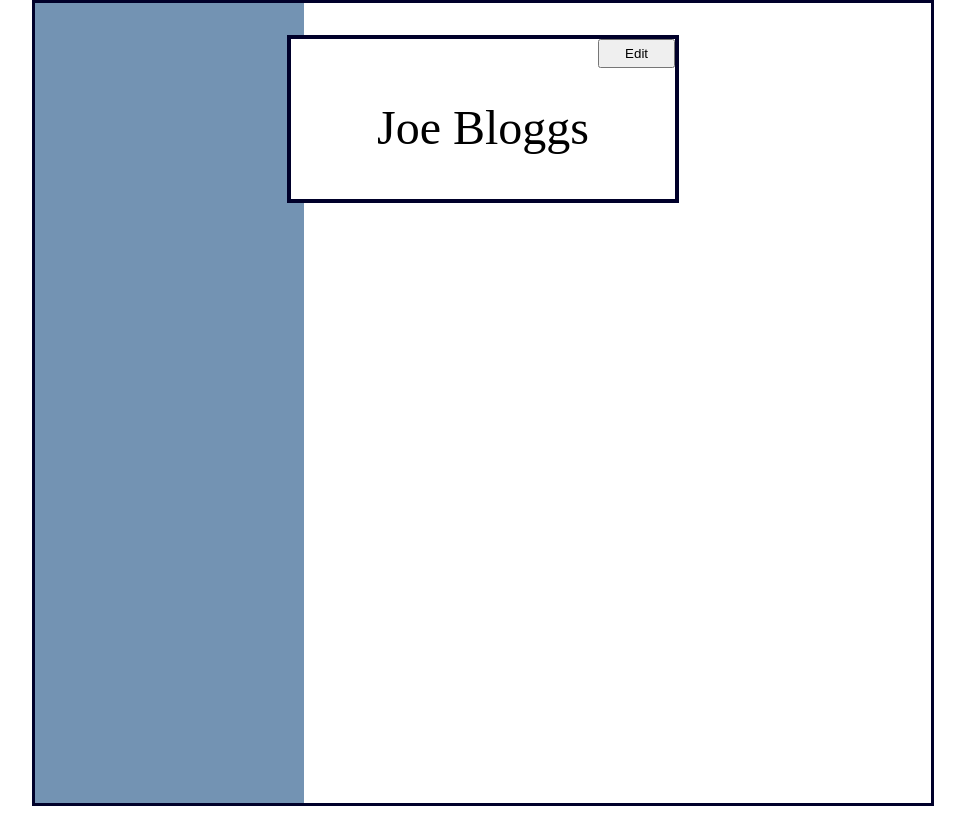
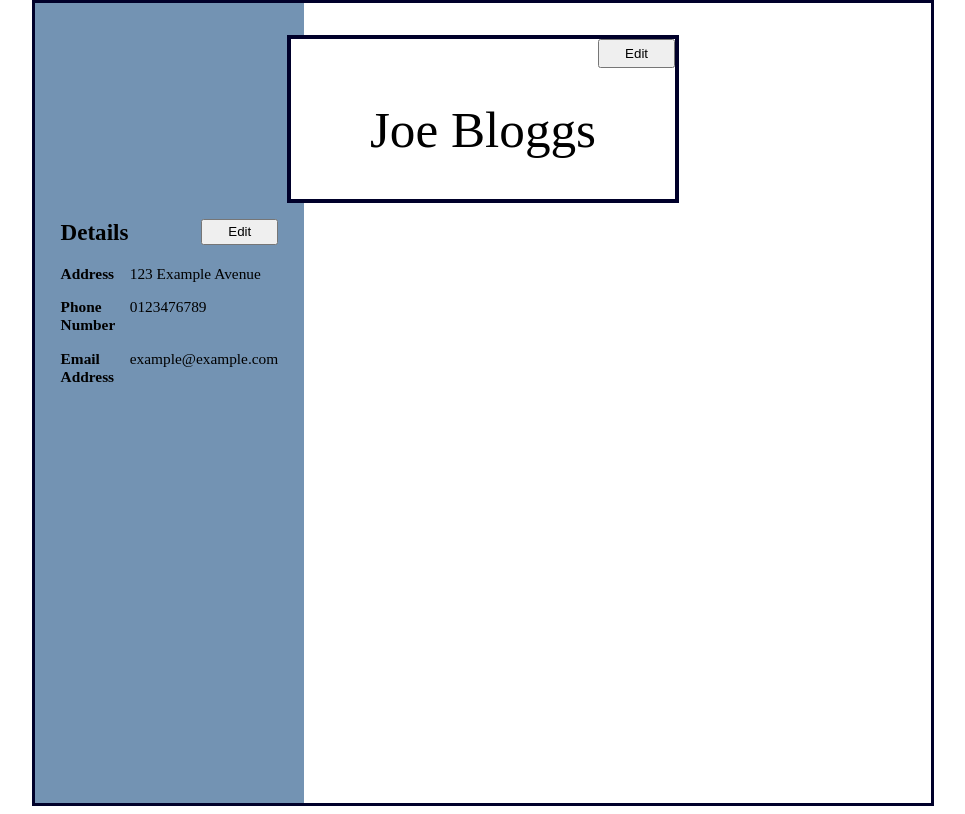
Before and after one commit to dwright1989/cv-app, a React (Create React App) app: page / in a window 1280 px wide. Shown: the whole page, without its empty margins (157-1122 px from the left). Built offline with nearby package versions, Linux system fonts and the light colour scheme.

Commit message:
Details section added

```diff
--- /dev/null
+++ b/src/Components/Details.js
@@ -0,0 +1,77 @@
+
+import React from "react";
+
+
+export default function Details() {
+    const [details, setDetails] = React.useState({
+       address: "123 Example Avenue",
+       phone: "0123476789",
+       email: "example@example.com",
+       previewDisplay: true
+    })
+
+    function handleChange(event){
+        const{name, value} = event.target;
+        setDetails(prevDetails => ({
+            ...prevDetails,
+            [name]: value
+        }))
+    }
+
+    function handleSubmit(event) {
+        event.preventDefault();
+        setDetails(prevDetails => ({
+            ...prevDetails,
+            previewDisplay: true
+        }))
+    }
+
+    function handleEdit(){
+        setDetails(prevDetails => ({
+            ...prevDetails,
+            previewDisplay: false
+        }))
+    }
+
+
+        return (
+
+            <div id="details">
+                {!details.previewDisplay && <form id="detailsForm" className ="form" onSubmit={handleSubmit}>
+                   Address: <input id="editAddressField"
+                        type="text"
+                        name="address"
+                        onChange={handleChange}
+                        value={details.address}
+                    />
+                    Phone Number: <input id="editPhoneField"
+                        type="text"
+                        name="phone"
+                        onChange={handleChange}
+                        value={details.phone}
+                    />
+                     Email Address: <input id="editEmailField"
+                        type="text"
+                        name="email"
+                        onChange={handleChange}
+                        value={details.email}
+                    />
+                    <button className="form-submit updateButton">Update</button>
+                </form>}
+                {details.previewDisplay &&
+                        <div id="detailsDiv">
+                                <h2 id="detailsHeading">Details</h2>
+                                <button  className="editButton" id="editDetailsButton" onClick={handleEdit}>Edit</button>
+                                <p className="bold" id="addressHeading">Address</p>
+                                <p id="address">{details.address}</p>
+                                <p className="bold" id="phoneHeading">Phone Number</p>
+                                <p id="phone">{details.phone}</p>
+                                <p className="bold" id="emailHeading">Email Address</p>
+                                <p id="email">{details.email}</p>
+
+                        </div>}
+            </div>
+        );
+
+
+}
--- a/src/Components/Header.js
+++ b/src/Components/Header.js
@@ -36,7 +36,7 @@ export default function Header() {
         return (
 
             <div id="header">
-                {!fullName.previewDisplay && <form className="form" onSubmit={handleSubmit}>
+                {!fullName.previewDisplay && <form id="nameForm" className ="form" onSubmit={handleSubmit}>
                    First name: <input
                         type="text"
                         placeholder="First Name"
@@ -51,11 +51,11 @@ export default function Header() {
                         onChange={handleChange}
                         value={fullName.lastName}
                     />
-                    <button className="form-submit" id="updateButton">Update</button>
+                    <button className="form-submit updateButton">Update</button>
                 </form>}
                 {fullName.previewDisplay &&
                         <div id="fullNameDiv">
-                                <button  id="editButton" onClick={handleEdit}>Edit</button>
+                                <button  className="editButton" onClick={handleEdit}>Edit</button>
                                 <Name fullName={fullName} />
                         </div>}
             </div>
--- a/src/Components/LeftPanel.js
+++ b/src/Components/LeftPanel.js
@@ -1,9 +1,12 @@
 import React from "react";
+import Details from "./Details";
+import Skills from "./Skills";
 
 
 const LeftPanel = () => {
   return (
     <div id="leftPanel">
+        <Details />
     </div>
   );
 };
--- a/src/Styles/App.css
+++ b/src/Styles/App.css
@@ -19,10 +19,7 @@
     border: 3px solid var(--secondary-color);
 }
 
-#leftPanel{
-    background-color: var(--tertiary-color);
-    height: 100vh;
-}
+
 
 #rightPanel{
     background-color:var(--main-color);
@@ -53,12 +50,12 @@
 #fullNameDiv{
     display: grid;
     grid-template-rows: 20% 80%;
-    font-size: 3rem;
+    font-size: 4vw;
     width: 100%;
     margin-bottom: 1rem;
 }
 
-#editButton{
+.editButton{
     width: 6vw;
     justify-self: end;
 }
@@ -69,3 +66,41 @@
     margin: auto;
     gap: 0.5rem;
 }
+
+
+/*##########*/
+/*LEFT PANEL*/
+/*##########*/
+#leftPanel{
+    background-color: var(--tertiary-color);
+    height: 100vh;
+}
+
+/*DETAILS*/
+#details{
+    padding: 27vh 2vw 0vw 2vw;
+    font-size: 1.2vw;
+}
+
+#detailsDiv{
+    display: grid;
+    justify-content: center;
+}
+
+#detailsHeading{
+    grid-column: 1/2;
+}
+
+#editDetailsButton{
+    grid-column: 2/3;
+    height: 2vw;
+}
+
+.bold{
+    font-weight: bold;
+}
+
+#editPhoneField, #editEmailField{
+    margin-top: 0.5vw;
+    max-height: 1.5vw;
+}
```
Also changed, not shown: src/Components/Skills.js (added).
